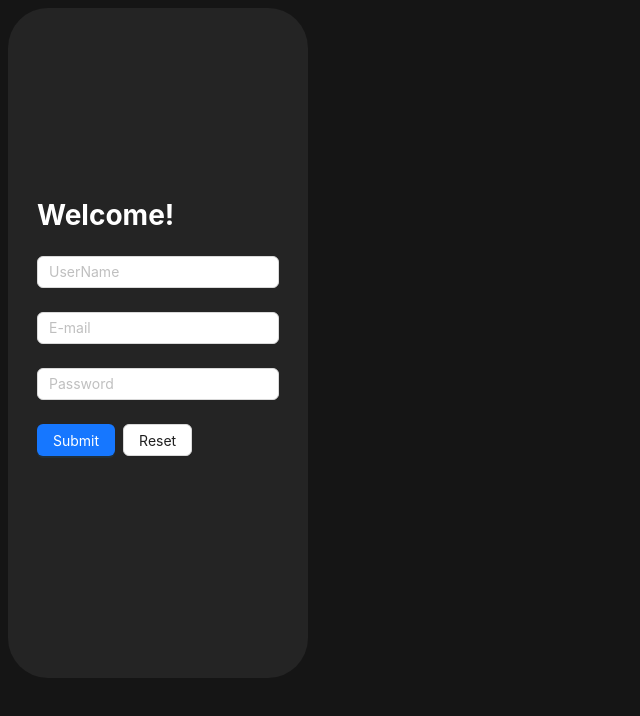
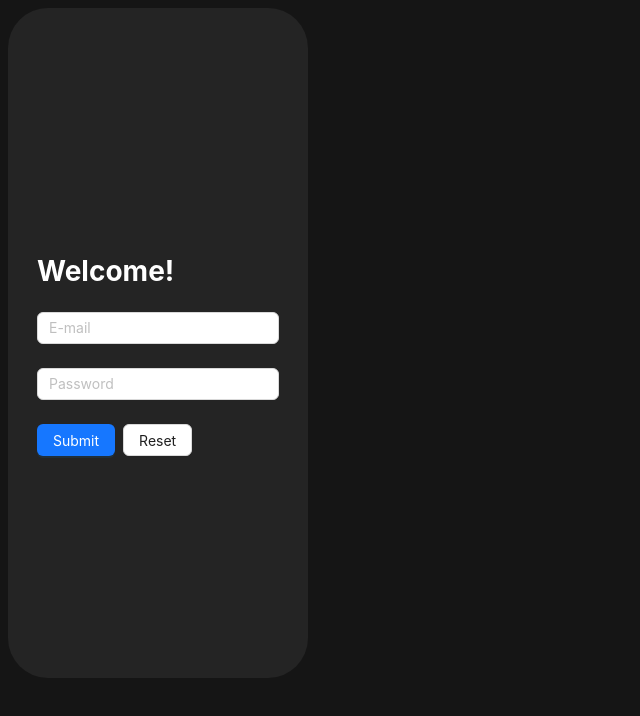
Before and after one commit to ArsExample/todo_list, a React (Vite) app in the folder frontend/: page /login in a window 1280 px wide. Shown: the top 716 px of the page, without its empty margins (0-640 px from the left). Built offline with nearby package versions, Linux system fonts and the light colour scheme; no server answers.

Commit message:
routing + Home page

```diff
--- a/frontend/package.json
+++ b/frontend/package.json
@@ -14,7 +14,8 @@
     "axios": "^1.10.0",
     "react": "^19.1.0",
     "react-dom": "^19.1.0",
-    "react-hook-form": "^7.58.1"
+    "react-hook-form": "^7.58.1",
+    "react-router-dom": "^7.6.2"
   },
   "devDependencies": {
     "@eslint/js": "^9.25.0",
--- a/frontend/src/App.jsx
+++ b/frontend/src/App.jsx
@@ -1,21 +1,21 @@
-import { useState, useEffect } from 'react'
-import WReg from './components/WReg'
+import { Routes, Route } from "react-router-dom"
+
+import WReg from './pages/WReg'
+import WLogin from './pages/WLogin'
 import TMenu from './components/TMenu'
-import axios from 'axios'
+import Home from "./pages/Home"
+
 import "./css/index.css"
 
 function App() {
-  const [tLists, settLists] = useState([{_id: '6852b675273045cfd2a992ea', name: 'first list', creator: '6851fa22ad3cc7bf69c614f8', createdAt: '2025-06-18T12:52:05.045Z', updatedAt: '2025-06-18T12:52:05.045Z'}])
-
-  useEffect(() => {
-    axios.get("http://127.0.0.1:4444/testlists").then(res => {
-      settLists(res.data)
-    })
-  }, [])
-
   return (
     <>
-      <WReg/>
+      <Routes>
+        <Route path="/registration" element = {<WReg/>}/>
+        <Route path="/login" element = {<WLogin/>}/>
+        <Route path="/tmenu" element = {<TMenu/>}/>
+        <Route path="*" element = {<Home/>}/>
+      </Routes>
     </>
 
   )
--- a/frontend/src/components/TMenu.jsx
+++ b/frontend/src/components/TMenu.jsx
@@ -1,4 +1,5 @@
-import React, { useState } from 'react';
+import React, { useState, useEffect } from 'react';
+import axios from 'axios'
 import {
   AppstoreOutlined,
   ContainerOutlined,
@@ -11,8 +12,15 @@ import {
 import { Button, Menu } from 'antd';
 
 const TMenu = (props) => {
-  const tlists = props.t
-  console.log(props.t)
+  const [tLists, settLists] = useState([{_id: '6852b675273045cfd2a992ea', name: 'first list', creator: '6851fa22ad3cc7bf69c614f8', createdAt: '2025-06-18T12:52:05.045Z', updatedAt: '2025-06-18T12:52:05.045Z'}])
+
+  useEffect(() => {
+    axios.get("http://127.0.0.1:4444/testlists").then(res => {
+      settLists(res.data)
+    })
+  }, [])
+
+  console.log(tLists.t)
   const [collapsed, setCollapsed] = useState(false);
   const toggleCollapsed = () => {
     setCollapsed(collapsed);
@@ -33,7 +41,7 @@ const TMenu = (props) => {
     key: 'sub1',
     label: 'Navigation One',
     icon: <MailOutlined />,
-    children: tlists?.map(c => {return {label: c.name, key: c._id}}),
+    children: tLists?.map(c => {return {label: c.name, key: c._id}}),
   }
 ]}
       />
--- a/frontend/src/main.jsx
+++ b/frontend/src/main.jsx
@@ -1,8 +1,11 @@
-import { StrictMode } from 'react'
 import { createRoot } from 'react-dom/client'
+import { BrowserRouter } from "react-router-dom"
+
 import './css/index.css'
 import App from './App.jsx'
 
 createRoot(document.getElementById('root')).render(
-  <App />
+  <BrowserRouter>
+    <App />
+  </BrowserRouter>
 )
--- /dev/null
+++ b/frontend/src/pages/Home.jsx
@@ -0,0 +1,20 @@
+import {Link} from "react-router-dom"
+
+function Home(){
+    return(
+        <>
+            <h1>Home page</h1>
+            <div>
+                <Link to="/login">Логин</Link>
+            </div>
+            <div>
+                <Link to="/registration">Регистрация</Link>
+            </div>
+            <div>
+                <Link to="/">Домой</Link>
+            </div>
+        </>
+    )
+}
+
+export default Home;
--- /dev/null
+++ b/frontend/src/pages/WLogin.jsx
@@ -0,0 +1,55 @@
+import React from 'react';
+import { Button, Form, Input, Select, Space } from 'antd';
+import '../css/index.css'
+const { Option } = Select;
+const layout = {
+  labelCol: { span: 2 },
+  wrapperCol: { span: 25 },
+};
+const tailLayout = {
+  wrapperCol: { offset: 0, span: 16 },
+};
+const WReg = () => {
+  const [form] = Form.useForm();
+  const onFinish = values => {
+    console.log(values);
+  };
+  const onReset = () => {
+    form.resetFields();
+  };
+  return (
+    <>
+      <div className="form_auth_block">
+        <div className='RegBlock'>
+          <Form
+          className='reg'
+          {...layout}
+          form={form}
+          name="control-hooks"
+          onFinish={onFinish}
+          style={{ maxWidth: 1000 }}
+          >
+          <h1 className='reg_color'>Welcome!</h1>
+          <Form.Item name="email" rules={[{ required: true }]}>
+              <Input placeholder='E-mail'/>
+          </Form.Item>
+          <Form.Item name="password" rules={[{ required: true }]}>
+              <Input placeholder='Password'/>
+          </Form.Item>
+          <Form.Item {...tailLayout}>
+              <Space>
+              <Button type="primary" htmlType="submit">
+                  Submit
+              </Button>
+              <Button htmlType="button" onClick={onReset}>
+                  Reset
+              </Button>
+              </Space>
+          </Form.Item>
+          </Form>
+        </div>
+      </div>
+  </>
+  );
+};
+export default WReg;
```
Also changed, not shown: frontend/src/pages/WReg.jsx (renamed from frontend/src/components/WReg.jsx), 2 other files (tests, documents, lock files or other folders).
